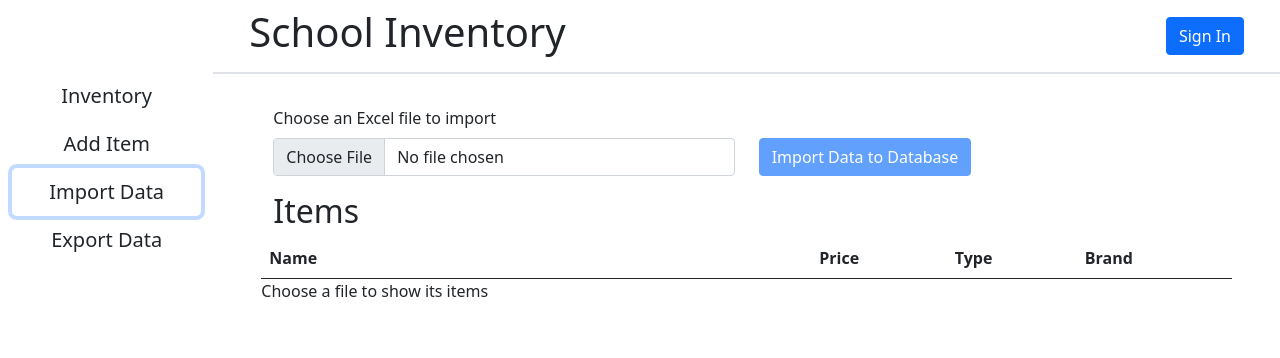
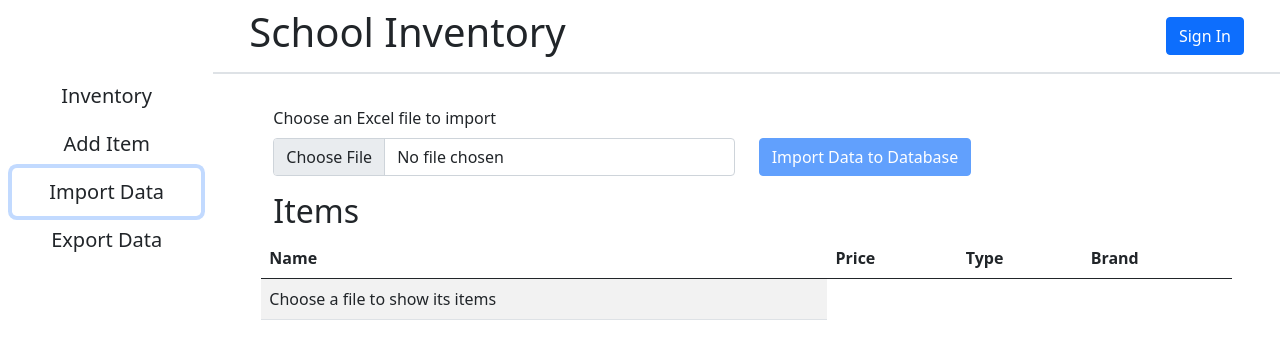
Before and after one commit to AndresRodCodes/ReactInventoryTWT, a React (Create React App) app: page / in a window 1280 px wide. Both pictures are taken after a click on the button "Import Data". Shown: the top 358 px of the page. Built offline with nearby package versions, Linux system fonts and the light colour scheme; data requests are answered from the project's data file.

Commit message:
Removed console warning in ImportData module when returning a string to the items table.

```diff
--- a/src/ImportData.js
+++ b/src/ImportData.js
@@ -79,9 +79,13 @@ const ImportData = ({ addImportedItems }) => {
                 </tr>
               </thead>
               <tbody>
-                {importedData.length > 0
-                  ? importedData.map(showImportedItem)
-                  : "Choose a file to show its items"}
+                {importedData.length > 0 ? (
+                  importedData.map(showImportedItem)
+                ) : (
+                  <tr>
+                    <td>Choose a file to show its items</td>
+                  </tr>
+                )}
               </tbody>
             </table>
           </div>
```
